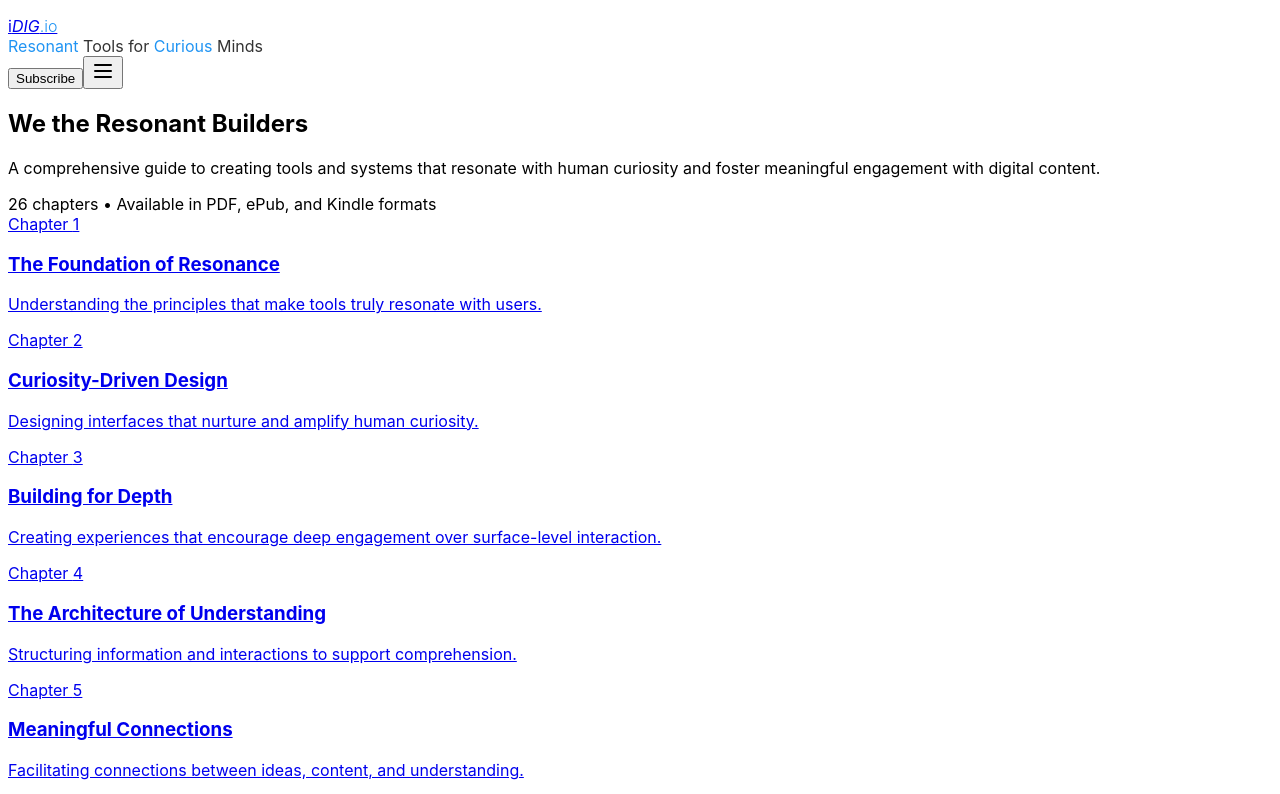
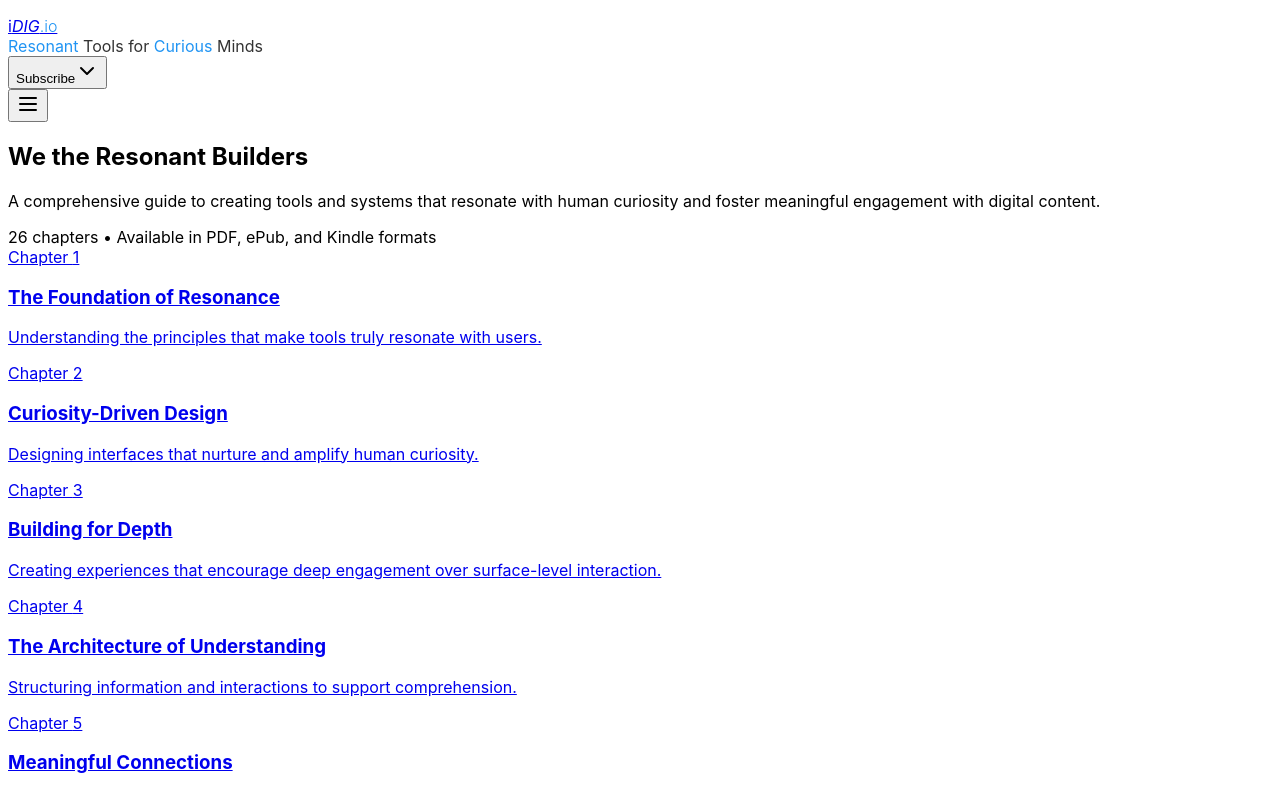
Before and after one commit to paulduplantis/idig_website, a React (Vite) app in the folder client/: page /book in a window 1280 px wide. Shown: the top 794 px of the page. Built offline with nearby package versions, Linux system fonts and the light colour scheme.

Commit message:
Add dropdown menu to Subscribe button with Blog and Newsletter options

```diff
--- a/client/src/components/Navigation.tsx
+++ b/client/src/components/Navigation.tsx
@@ -1,14 +1,16 @@
 import { useState, useEffect } from "react";
 import { Link, useLocation } from "wouter";
-import { Menu, X } from "lucide-react";
+import { Menu, X, ChevronDown } from "lucide-react";
 import { Button } from "@/components/ui/button";
 
 export default function Navigation() {
   const [location] = useLocation();
   const [isMobileMenuOpen, setIsMobileMenuOpen] = useState(false);
+  const [isSubscribeDropdownOpen, setIsSubscribeDropdownOpen] = useState(false);
 
   useEffect(() => {
     setIsMobileMenuOpen(false);
+    setIsSubscribeDropdownOpen(false);
   }, [location]);
 
   const navLinks = [
@@ -49,12 +51,37 @@ i<em>DIG</em>
           </div>
 
           <div className="flex items-center gap-4">
-            {/* Subscribe Button */}
-            <Link href="/newsletter">
-              <Button className="apple-button px-4 py-2 text-sm font-medium" data-testid="button-subscribe">
+            {/* Subscribe Dropdown */}
+            <div className="relative">
+              <Button
+                onClick={() => setIsSubscribeDropdownOpen(!isSubscribeDropdownOpen)}
+                className="apple-button px-4 py-2 text-sm font-medium flex items-center gap-1"
+                data-testid="button-subscribe"
+              >
                 Subscribe
+                <ChevronDown className="w-4 h-4" />
               </Button>
-            </Link>
+
+              {/* Subscribe Dropdown Menu */}
+              {isSubscribeDropdownOpen && (
+                <div className="absolute top-full right-0 mt-2 w-48 bg-white rounded-lg shadow-lg border border-gray-200 py-2 z-50">
+                  <Link
+                    href="/newsletter"
+                    className="block px-4 py-3 text-sm text-gray-700 hover:bg-gray-50 hover:text-blue-500 transition-colors duration-200"
+                    onClick={() => setIsSubscribeDropdownOpen(false)}
+                  >
+                    Newsletter
+                  </Link>
+                  <Link
+                    href="/blog"
+                    className="block px-4 py-3 text-sm text-gray-700 hover:bg-gray-50 hover:text-blue-500 transition-colors duration-200"
+                    onClick={() => setIsSubscribeDropdownOpen(false)}
+                  >
+                    Blog
+                  </Link>
+                </div>
+              )}
+            </div>
 
             {/* Hamburger Menu Button */}
             <button
```
